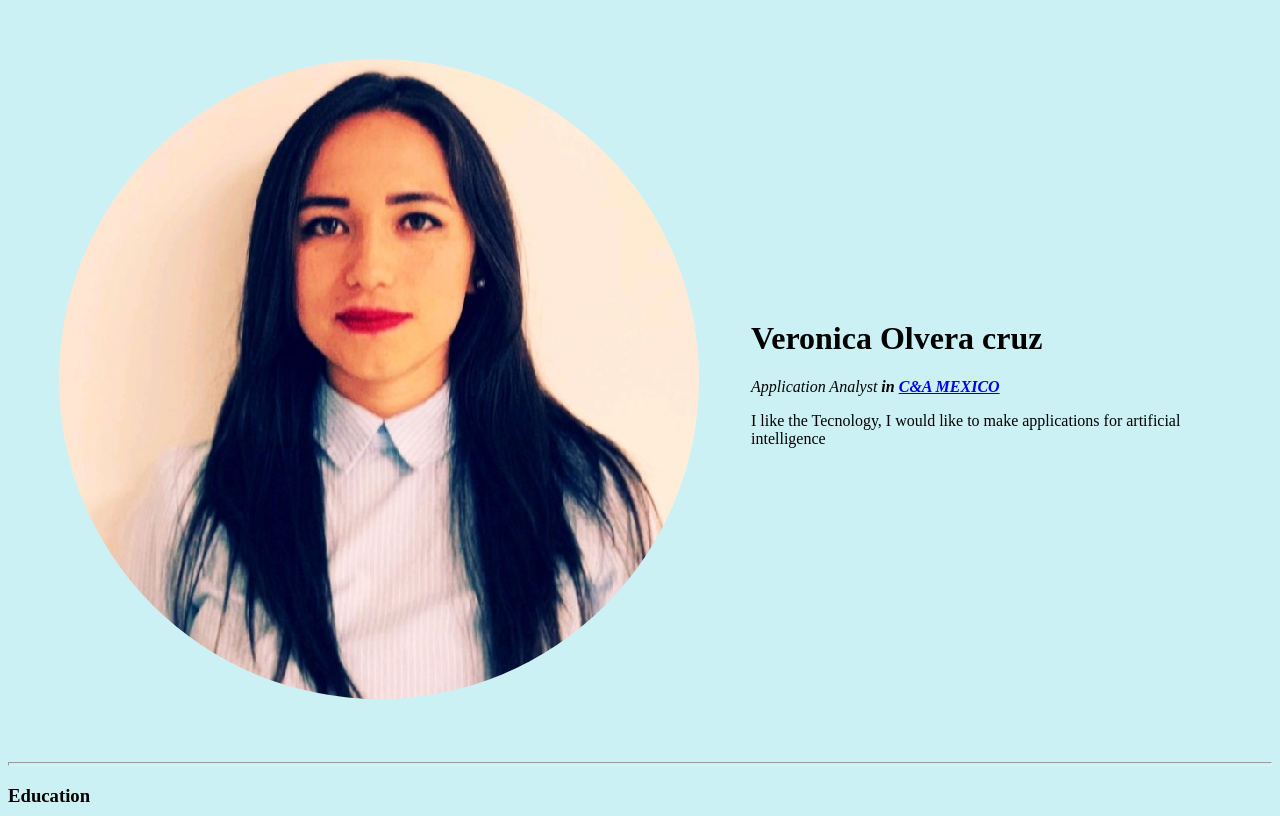
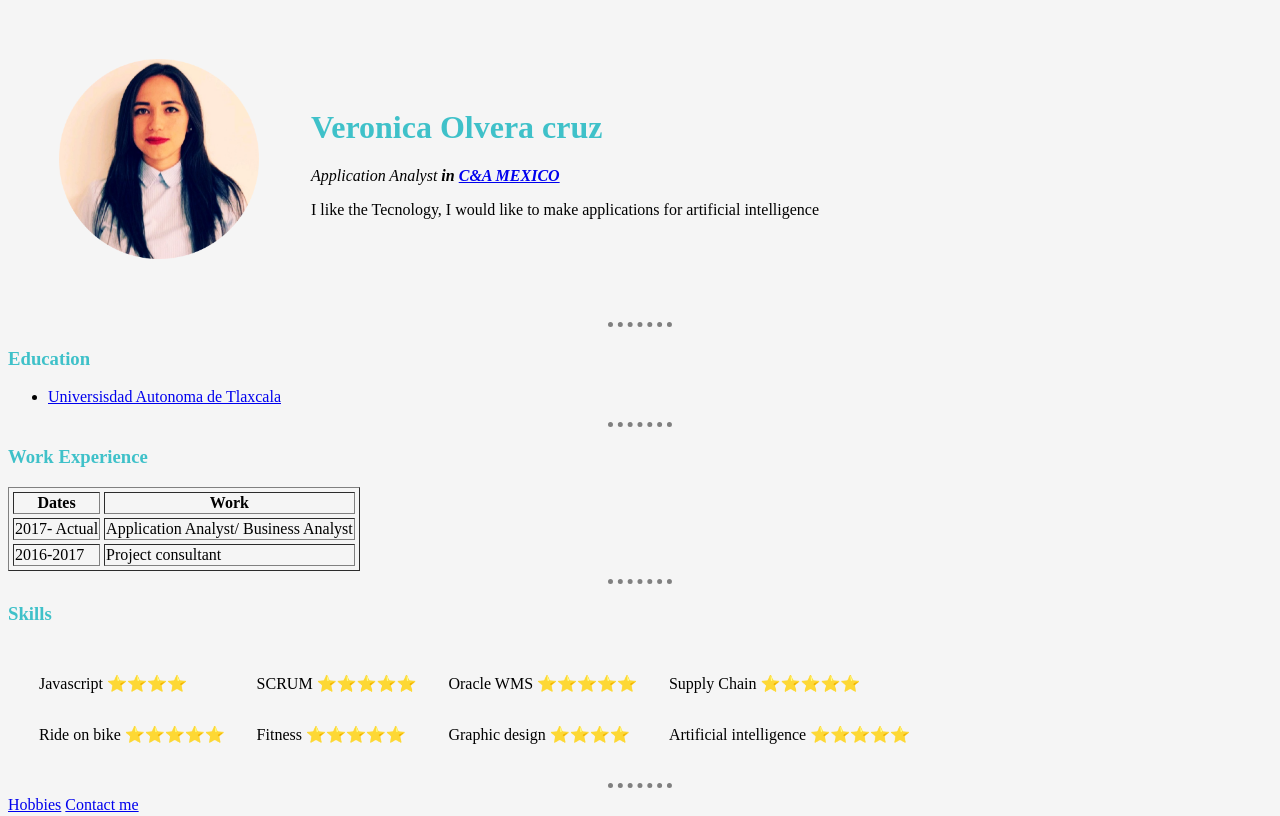
Before and after one commit to VeronicaOlv/Resume, a plain HTML site: page index.html in a window 1280 px wide. Shown: the top 816 px of the page. Drawn offline with Linux system fonts and the light colour scheme.

Commit message:
Actualizacion css

```diff
--- /dev/null
+++ b/css/styles.css
@@ -0,0 +1,19 @@
+
+body {
+  background-color: #f5f5f5;
+}
+hr {
+  border-style: none;
+  border-top-style: dotted;
+  border-color: grey;
+  border-width: 5px;
+  width: 5%;
+
+}
+img{
+  height: 200px;
+}
+
+h1, h3 {
+    color: #3fc1c9;
+}
--- a/index.html
+++ b/index.html
@@ -3,8 +3,11 @@
   <head>
     <meta charset="utf-8"> <!--utf-8 incluye todos los simbolos internacionales-->
     <title> 💕Veronica's Personal site</title>
+    <link rel="stylesheet" href="css/styles.css">
+
   </head>
-  <body style="background-color: #cbf1f5;">
+
+  <body>
     <table cellspacing="50">
       <tr>
         <td><img src="images/perfil.png" alt="Veronica Profile picture"></td>
```
Also changed, not shown: contact.html (+3 -0 lines), hobbies.html (+1 -0 lines).
